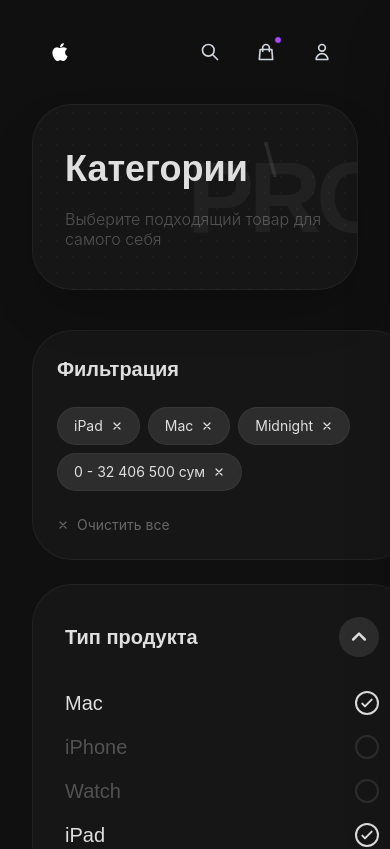
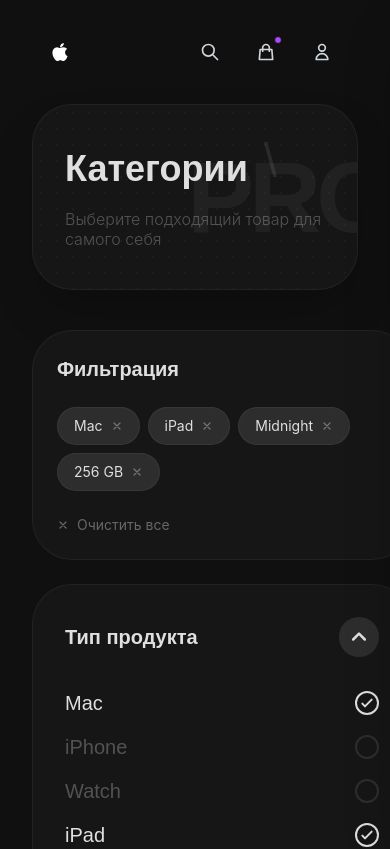
Before and after one commit to Durbekjon/applebro, a Next.js app: page /categories in a window 390 px wide. Shown: the top 849 px of the page. Built offline with nearby package versions, Linux system fonts and the light colour scheme.

Commit message:
feat: Implement interactive product filtering by type, color, and capacity with dynamic active filter display and clear all functionality.

```diff
--- a/app/categories/page.tsx
+++ b/app/categories/page.tsx
@@ -1,10 +1,34 @@
 'use client';
 
+import { useState, useMemo } from 'react';
 import CategoryProductCard from '@/components/ui/CategoryProductCard';
 import { products } from '@/data/products';
 
 
 export default function CategoriesPage() {
+  const [selectedTypes, setSelectedTypes] = useState<string[]>(['Mac', 'iPad']);
+  const [selectedColors, setSelectedColors] = useState<string[]>(['Midnight']);
+  const [selectedCapacities, setSelectedCapacities] = useState<string[]>(['256 GB']);
+
+  const toggleFilter = (value: string, current: string[], setter: (v: string[]) => void) => {
+    if (current.includes(value)) {
+      setter(current.filter(item => item !== value));
+    } else {
+      setter([...current, value]);
+    }
+  };
+
+  const clearAllFilters = () => {
+    setSelectedTypes([]);
+    setSelectedColors([]);
+    setSelectedCapacities([]);
+  };
+
+  const activeFilters = useMemo(() => [
+    ...selectedTypes,
+    ...selectedColors,
+    ...selectedCapacities
+  ], [selectedTypes, selectedColors, selectedCapacities]);
 
   return (
     <div className="min-h-screen">
@@ -41,25 +65,30 @@
           {/* Sidebar Filters */}
           <aside className="lg:col-span-1 space-y-6">
             {/* Active Filters Header */}
-            <div className="bg-[#161616] rounded-[40px] p-6 md:p-8 border border-white/5">
+            <div className={`bg-[#161616] rounded-[40px] p-6 md:p-8 border border-white/5 transition-all duration-500 ${activeFilters.length > 0 ? 'opacity-100 translate-y-0' : 'opacity-50 pointer-events-none'}`}>
               <h3 className="text-xl font-bold font-travels text-[#DFDFDF] mb-6">Фильтрация</h3>
               <div className="flex flex-wrap gap-2 mb-6">
-                {['iPad', 'Mac', 'Midnight'].map((tag) => (
-                  <div key={tag} className="flex items-center gap-2 px-4 py-2 bg-white/10 rounded-full text-sm text-[#DFDFDF] border border-white/5 transition-colors hover:bg-white/15 cursor-pointer">
+                {activeFilters.map((tag) => (
+                  <div
+                    key={tag}
+                    onClick={() => {
+                      if (selectedTypes.includes(tag)) toggleFilter(tag, selectedTypes, setSelectedTypes);
+                      else if (selectedColors.includes(tag)) toggleFilter(tag, selectedColors, setSelectedColors);
+                      else if (selectedCapacities.includes(tag)) toggleFilter(tag, selectedCapacities, setSelectedCapacities);
+                    }}
+                    className="flex items-center gap-2 px-4 py-2 bg-white/10 rounded-full text-sm text-[#DFDFDF] border border-white/5 transition-colors hover:bg-white/15 cursor-pointer group"
+                  >
                     <span>{tag}</span>
-                    <svg className="w-3 h-3" fill="none" stroke="currentColor" viewBox="0 0 24 24">
+                    <svg className="w-3 h-3 text-[#DFDFDF]/40 group-hover:text-white transition-colors" fill="none" stroke="currentColor" viewBox="0 0 24 24">
                       <path strokeLinecap="round" strokeLinejoin="round" strokeWidth={2.5} d="M6 18L18 6M6 6l12 12" />
                     </svg>
                   </div>
                 ))}
-                <div className="flex items-center gap-2 px-4 py-2 bg-white/10 rounded-full text-sm text-[#DFDFDF] border border-white/5 transition-colors hover:bg-white/15 cursor-pointer">
-                  <span>0 - 32 406 500 сум</span>
-                  <svg className="w-3 h-3" fill="none" stroke="currentColor" viewBox="0 0 24 24">
-                    <path strokeLinecap="round" strokeLinejoin="round" strokeWidth={2.5} d="M6 18L18 6M6 6l12 12" />
-                  </svg>
-                </div>
               </div>
-              <button className="flex items-center gap-2 text-[#DFDFDF]/40 text-sm hover:text-[#DFDFDF] transition-colors">
+              <button
+                onClick={clearAllFilters}
+                className="flex items-center gap-2 text-[#DFDFDF]/40 text-sm hover:text-[#DFDFDF] transition-colors"
+              >
                 <svg className="w-3 h-3" fill="none" stroke="currentColor" viewBox="0 0 24 24">
                   <path strokeLinecap="round" strokeLinejoin="round" strokeWidth={2.5} d="M6 18L18 6M6 6l12 12" />
                 </svg>
@@ -79,15 +108,19 @@
               </div>
               <div className="space-y-4">
                 {['Mac', 'iPhone', 'Watch', 'iPad', 'AirPods', 'Vision Pro', 'Apple TV', 'Home Pod', 'Accessories'].map((type) => {
-                  const isSelected = type === 'Mac' || type === 'iPad';
+                  const isSelected = selectedTypes.includes(type);
                   return (
-                    <label key={type} className="flex items-center justify-between cursor-pointer group">
+                    <label
+                      key={type}
+                      className="flex items-center justify-between cursor-pointer group"
+                      onClick={() => toggleFilter(type, selectedTypes, setSelectedTypes)}
+                    >
                       <span className={`text-xl font-medium font-travels transition-colors ${isSelected ? 'text-[#DFDFDF]' : 'text-[#DFDFDF]/30 group-hover:text-[#DFDFDF]'}`}>
                         {type}
                       </span>
                       <div className={`w-6 h-6 rounded-full border-2 flex items-center justify-center transition-all ${isSelected ? 'bg-transparent border-[#DFDFDF]' : 'border-white/10'}`}>
                         {isSelected && (
-                          <svg className="w-4 h-4 text-[#DFDFDF]" fill="none" stroke="currentColor" viewBox="0 0 24 24">
+                          <svg className="w-4 h-4 text-[#DFDFDF] animate-in zoom-in duration-300" fill="none" stroke="currentColor" viewBox="0 0 24 24">
                             <path strokeLinecap="round" strokeLinejoin="round" strokeWidth={3} d="M5 13l4 4L19 7" />
                           </svg>
                         )}
@@ -142,9 +175,13 @@
                   { name: 'White Titanium', color: '#f2f1ed' },
                   { name: 'Black Titanium', color: '#434344' },
                 ].map((color) => {
-                  const isSelected = color.name === 'Midnight';
+                  const isSelected = selectedColors.includes(color.name);
                   return (
-                    <label key={color.name} className="flex items-center justify-between cursor-pointer group">
+                    <label
+                      key={color.name}
+                      className="flex items-center justify-between cursor-pointer group"
+                      onClick={() => toggleFilter(color.name, selectedColors, setSelectedColors)}
+                    >
                       <div className="flex items-center gap-4">
                         <div
                           className="w-6 h-6 rounded-full border border-white/10"
@@ -156,7 +193,7 @@
                       </div>
                       <div className={`w-6 h-6 rounded-full border-2 flex items-center justify-center transition-all ${isSelected ? 'bg-transparent border-[#DFDFDF]' : 'border-white/10'}`}>
                         {isSelected && (
-                          <svg className="w-4 h-4 text-[#DFDFDF]" fill="none" stroke="currentColor" viewBox="0 0 24 24">
+                          <svg className="w-4 h-4 text-[#DFDFDF] animate-in zoom-in duration-300" fill="none" stroke="currentColor" viewBox="0 0 24 24">
                             <path strokeLinecap="round" strokeLinejoin="round" strokeWidth={3} d="M5 13l4 4L19 7" />
                           </svg>
                         )}
@@ -179,15 +216,19 @@
               </div>
               <div className="space-y-4">
                 {['256 GB', '512 GB', '1 TB'].map((cap) => {
-                  const isSelected = cap === '256 GB';
+                  const isSelected = selectedCapacities.includes(cap);
                   return (
-                    <label key={cap} className="flex items-center justify-between cursor-pointer group">
+                    <label
+                      key={cap}
+                      className="flex items-center justify-between cursor-pointer group"
+                      onClick={() => toggleFilter(cap, selectedCapacities, setSelectedCapacities)}
+                    >
                       <span className={`text-xl font-medium font-travels transition-colors ${isSelected ? 'text-[#DFDFDF]' : 'text-[#DFDFDF]/30 group-hover:text-[#DFDFDF]'}`}>
                         {cap}
                       </span>
                       <div className={`w-6 h-6 rounded-full border-2 flex items-center justify-center transition-all ${isSelected ? 'bg-transparent border-[#DFDFDF]' : 'border-white/10'}`}>
                         {isSelected && (
-                          <svg className="w-4 h-4 text-[#DFDFDF]" fill="none" stroke="currentColor" viewBox="0 0 24 24">
+                          <svg className="w-4 h-4 text-[#DFDFDF] animate-in zoom-in duration-300" fill="none" stroke="currentColor" viewBox="0 0 24 24">
                             <path strokeLinecap="round" strokeLinejoin="round" strokeWidth={3} d="M5 13l4 4L19 7" />
                           </svg>
                         )}
```
